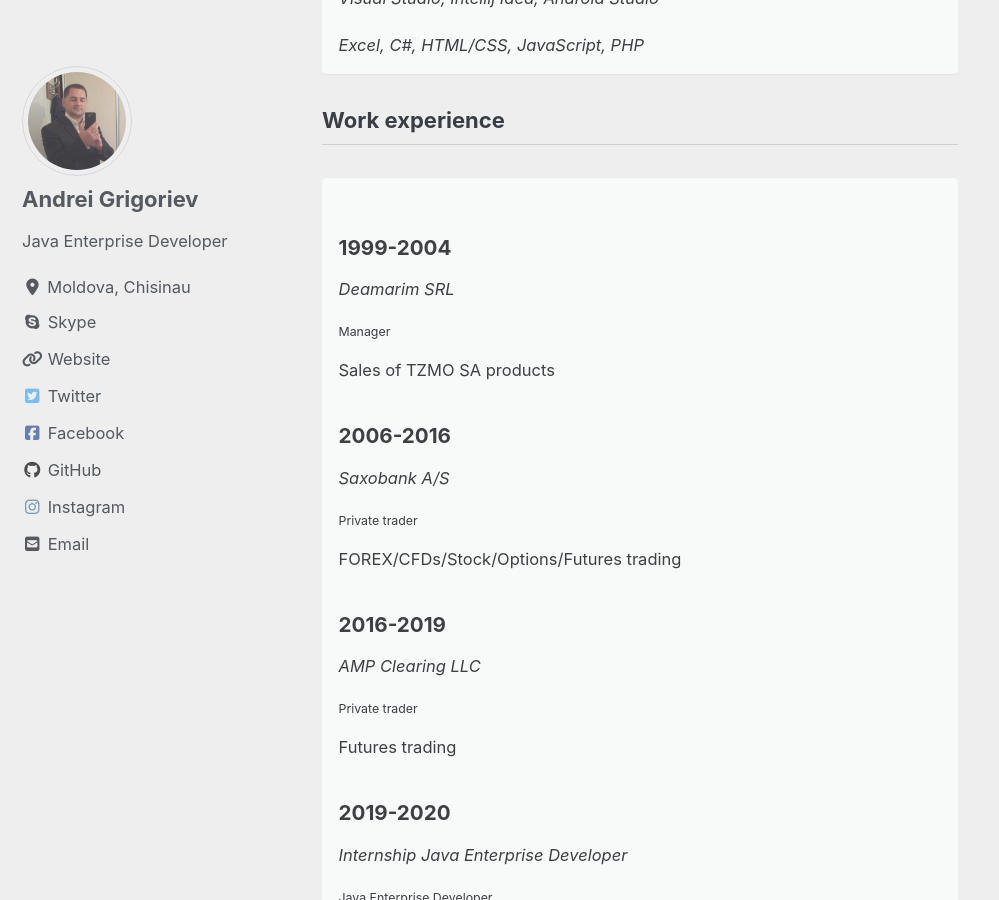
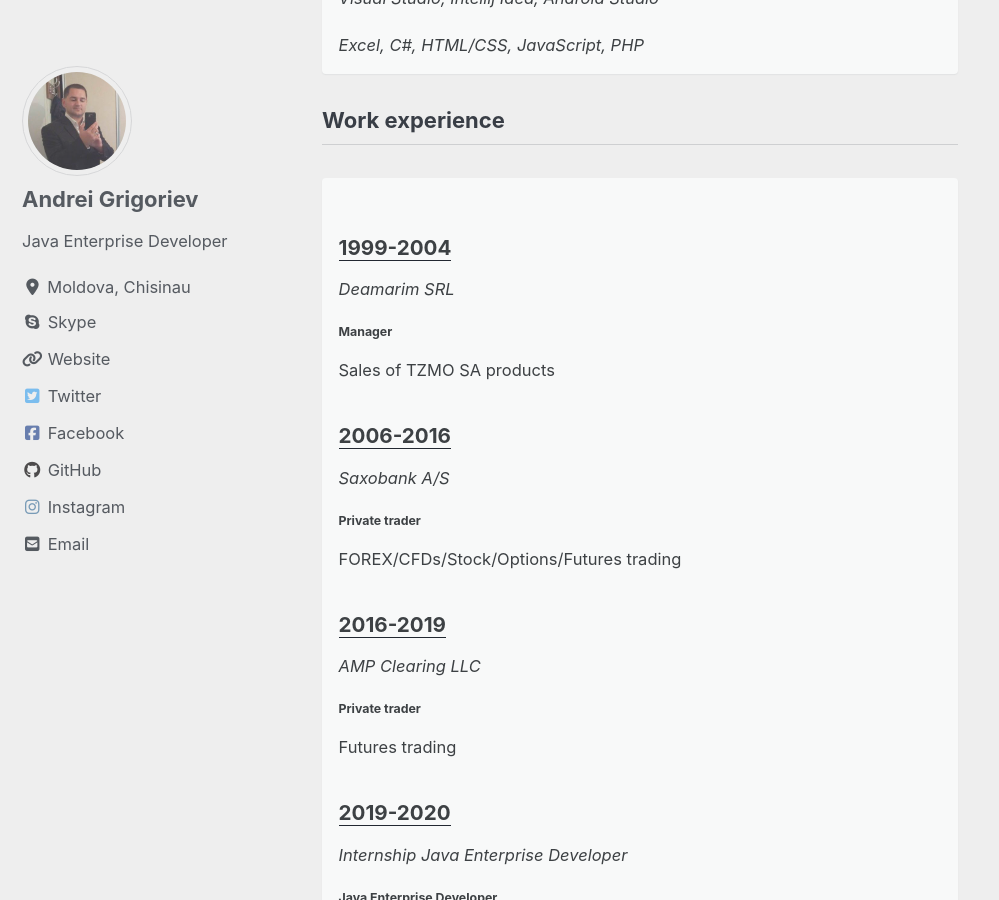
Before and after one commit to grigorievfinance/grigorievfinance.github.io, a Jekyll site: the page built from index.html, in a window 1280 px wide and 900 px high, scrolled down 513 px. Shown: the whole window, without its empty margins (0-999 px from the left). Built offline with Jekyll 4.4.1, drawn with Linux system fonts in a browser that asks for light colours; cached includes are drawn as plain includes; nearby versions of some CDN libraries; the list of posts is cut into pages by our own code.

Commit message:
Update home.html

```diff
--- a/_layouts/home.html
+++ b/_layouts/home.html
@@ -23,24 +23,24 @@ layout: archive
 
 <h3 class="archive__subtitle">{{ site.data.ui-text[site.locale].experience_label | default: "Work experience" }}</h3>
 <article class="archive__item notice" itemscope itemtype="https://schema.org/CreativeWork">
-    <h2>{{ site.data.ui-text[site.locale].work1_date | default: "1999-2004" }}</h2>
+    <h2><ins>{{ site.data.ui-text[site.locale].work1_date | default: "1999-2004" }}</ins></h2>
     <p><em>{{ site.data.ui-text[site.locale].work1_name | default: "Deamarim SRL" }}</em></p>
-        <p class="archive__item-excerpt">{{ site.data.ui-text[site.locale].work1_function | default: "Manager" }}</p>
+        <p class="archive__item-excerpt"><strong>{{ site.data.ui-text[site.locale].work1_function | default: "Manager" }}</strong></p>
     <p>{{ site.data.ui-text[site.locale].work1_description | default: "Sales of TZMO SA products" }}</p>
 
-    <h2>{{ site.data.ui-text[site.locale].work2_date | default: "2006-2016" }}</h2>
+    <h2><ins>{{ site.data.ui-text[site.locale].work2_date | default: "2006-2016" }}</ins></h2>
     <p><em>{{ site.data.ui-text[site.locale].work2_name | default: "Saxobank A/S" }}</em></p>
-        <p class="archive__item-excerpt">{{ site.data.ui-text[site.locale].work2_function | default: "Private trader" }}</p>
+        <p class="archive__item-excerpt"><strong>{{ site.data.ui-text[site.locale].work2_function | default: "Private trader" }}</strong></p>
     <p>{{ site.data.ui-text[site.locale].work2_description | default: "FOREX/CFDs/Stock/Options/Futures trading" }}</p>
 
-    <h2>{{ site.data.ui-text[site.locale].work3_date | default: "2016-2019" }}</h2>
+    <h2><ins>{{ site.data.ui-text[site.locale].work3_date | default: "2016-2019" }}</ins></h2>
     <p><em>{{ site.data.ui-text[site.locale].work3_name | default: "AMP Clearing LLC" }}</em></p>
-        <p class="archive__item-excerpt">{{ site.data.ui-text[site.locale].work3_function | default: "Private trader" }}</p>
+        <p class="archive__item-excerpt"><strong>{{ site.data.ui-text[site.locale].work3_function | default: "Private trader" }}</strong></p>
     <p>{{ site.data.ui-text[site.locale].work3_description | default: "Futures trading" }}</p>
 
-    <h2>{{ site.data.ui-text[site.locale].work4_date | default: "2019-2020" }}</h2>
+    <h2><ins>{{ site.data.ui-text[site.locale].work4_date | default: "2019-2020" }}</ins></h2>
     <p><em>{{ site.data.ui-text[site.locale].work4_name | default: "TopJava Traineeship" }}</em></p>
-        <p class="archive__item-excerpt">{{ site.data.ui-text[site.locale].work4_function | default: "Java Enterprise Developer" }}</p>
+        <p class="archive__item-excerpt"><strong>{{ site.data.ui-text[site.locale].work4_function | default: "Java Enterprise Developer" }}</strong></p>
     <p>{{ site.data.ui-text[site.locale].work4_description | default: "Java Enterprise Online Project" }}</p>
 </article>
 
```
